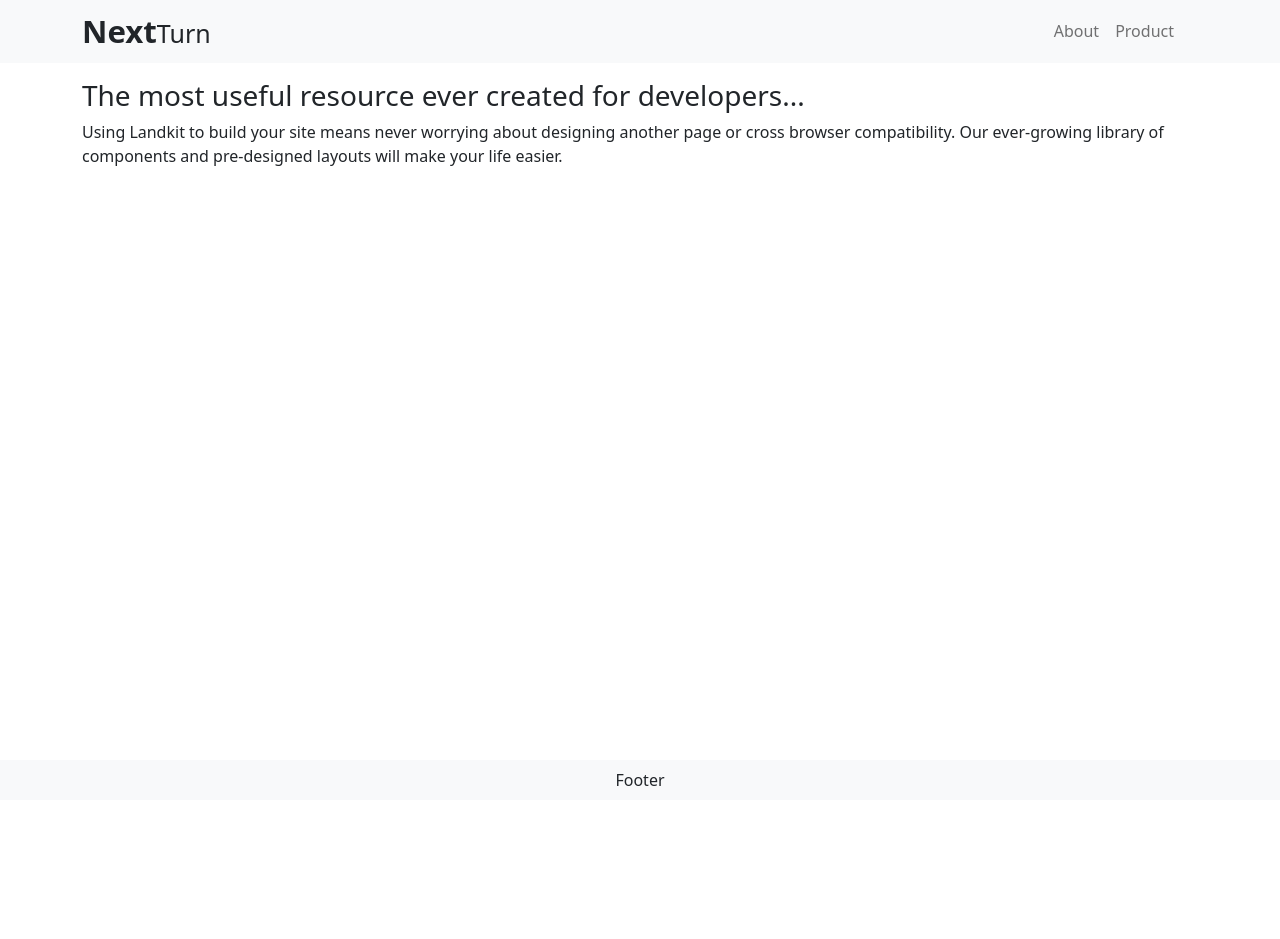
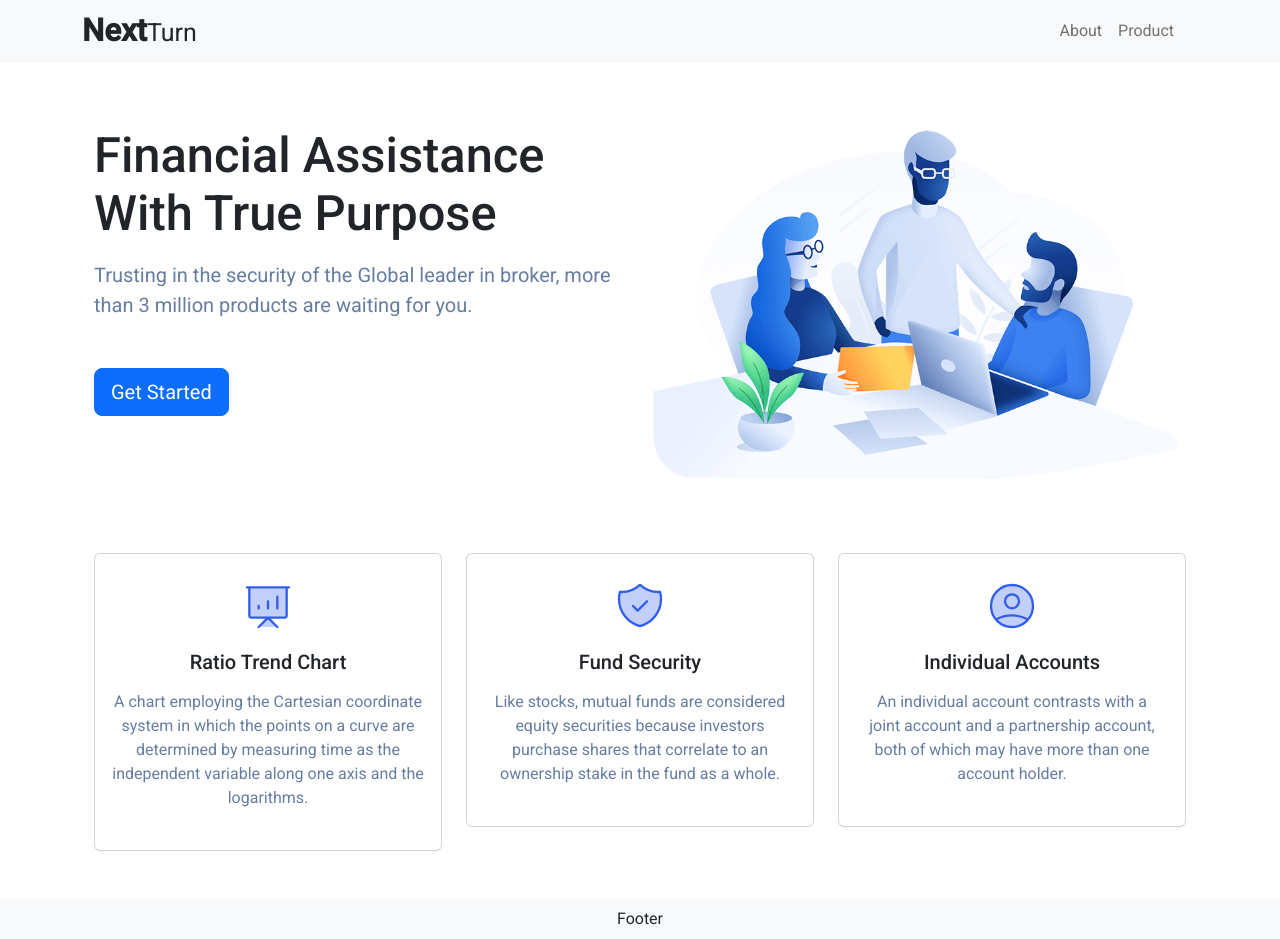
Before and after one commit to milindkhadse/first-nextjs-project, a Next.js app: page / in a window 1280 px wide. Before the commit the page ends 800 px from the top, so only its background shows below. Built offline with nearby package versions, Linux system fonts and the light colour scheme.

Commit message:
design update

```diff
--- /dev/null
+++ b/components/UI/accountIcon.js
@@ -0,0 +1,18 @@
+export const accountIcon = (
+  <svg
+    xmlns="http://www.w3.org/2000/svg"
+    class="h-6 w-6"
+    viewBox="0 0 24 24"
+    fill="#c2cff9"
+    stroke="#335eea"
+    stroke-width="1"
+    width={56}
+    height={56}
+  >
+    <path
+      stroke-linecap="round"
+      stroke-linejoin="round"
+      d="M5.121 17.804A13.937 13.937 0 0112 16c2.5 0 4.847.655 6.879 1.804M15 10a3 3 0 11-6 0 3 3 0 016 0zm6 2a9 9 0 11-18 0 9 9 0 0118 0z"
+    />
+  </svg>
+);
--- /dev/null
+++ b/components/UI/chartIcon.js
@@ -0,0 +1,18 @@
+export const chartIcon = (
+  <svg
+    xmlns="http://www.w3.org/2000/svg"
+    class="h-6 w-6"
+    fill="#c2cff9"
+    viewBox="0 0 24 24"
+    stroke="#335eea"
+    stroke-width="1"
+    width={56}
+    height={56}
+  >
+    <path
+      stroke-linecap="round"
+      stroke-linejoin="round"
+      d="M8 13v-1m4 1v-3m4 3V8M8 21l4-4 4 4M3 4h18M4 4h16v12a1 1 0 01-1 1H5a1 1 0 01-1-1V4z"
+    />
+  </svg>
+);
--- /dev/null
+++ b/components/UI/securityIcon.js
@@ -0,0 +1,18 @@
+export const securityIcon = (
+  <svg
+    xmlns="http://www.w3.org/2000/svg"
+    class="h-6 w-6"
+    viewBox="0 0 24 24"
+    fill="#c2cff9"
+    stroke="#335eea"
+    stroke-width="1"
+    width={56}
+    height={56}
+  >
+    <path
+      stroke-linecap="round"
+      stroke-linejoin="round"
+      d="M9 12l2 2 4-4m5.618-4.016A11.955 11.955 0 0112 2.944a11.955 11.955 0 01-8.618 3.04A12.02 12.02 0 003 9c0 5.591 3.824 10.29 9 11.622 5.176-1.332 9-6.03 9-11.622 0-1.042-.133-2.052-.382-3.016z"
+    />
+  </svg>
+);
--- a/pages/_app.js
+++ b/pages/_app.js
@@ -1,5 +1,5 @@
+import "bootstrap/dist/css/bootstrap.min.css";
 import "../styles/globals.css";
-import "bootstrap/dist/css/bootstrap.min.css";
 import Layout from "../components/layout/Layout";
 import SSRProvider from "react-bootstrap/SSRProvider";
 
--- a/pages/index.js
+++ b/pages/index.js
@@ -1,13 +1,88 @@
+import styled from "../styles/Home.module.css";
+import { Container, Row, Col, Button, Card } from "react-bootstrap";
+import Image from "next/image";
+import Link from "next/link";
+import { chartIcon } from "../components/UI/chartIcon";
+import { securityIcon } from "../components/UI/securityIcon";
+import { accountIcon } from "../components/UI/accountIcon";
+
 export default function Home() {
   return (
     <>
       <main>
-        <h3>The most useful resource ever created for developers...</h3>
-        <p>
-          Using Landkit to build your site means never worrying about designing
-          another page or cross browser compatibility. Our ever-growing library
-          of components and pre-designed layouts will make your life easier.
-        </p>
+        <Container>
+          <Row className="mt-5 mb-5">
+            <Col sm={6}>
+              <h1 className={styled.h1}>
+                Financial Assistance
+                <br />
+                With True Purpose
+              </h1>
+              <p className="mt-3 para__md">
+                Trusting in the security of the Global leader in broker, more
+                than 3 million products are waiting for you.
+              </p>
+              <div className="mt-5">
+                {/* <Link href="/about" passHref> */}
+                <Button variant="primary" size="lg">
+                  Get Started
+                </Button>
+                {/* </Link> */}
+              </div>
+            </Col>
+            <Col sm={6}>
+              <Image
+                src="/illustration-2.png"
+                alt="Financial Assistance"
+                width={800}
+                height={530}
+                layout="responsive"
+              />
+            </Col>
+          </Row>
+
+          <Row className="g-4 mt-5 mb-5">
+            <Col sm={4}>
+              <Card className="pt-4 pb-4 pl-5 pr-5 text-center">
+                <div>{chartIcon}</div>
+                <Card.Body>
+                  <h5>Ratio Trend Chart</h5>
+                  <Card.Text className="color__primary mt-3">
+                    A chart employing the Cartesian coordinate system in which
+                    the points on a curve are determined by measuring time as
+                    the independent variable along one axis and the logarithms.
+                  </Card.Text>
+                </Card.Body>
+              </Card>
+            </Col>
+            <Col sm={4}>
+              <Card className="pt-4 pb-4 pl-5 pr-5 text-center">
+                <div>{securityIcon}</div>
+                <Card.Body>
+                  <h5>Fund Security</h5>
+                  <Card.Text className="color__primary mt-3">
+                    Like stocks, mutual funds are considered equity securities
+                    because investors purchase shares that correlate to an
+                    ownership stake in the fund as a whole.
+                  </Card.Text>
+                </Card.Body>
+              </Card>
+            </Col>
+            <Col sm={4}>
+              <Card className="pt-4 pb-4 pl-5 pr-5 text-center">
+                <div>{accountIcon}</div>
+                <Card.Body>
+                  <h5>Individual Accounts</h5>
+                  <Card.Text className="color__primary mt-3">
+                    An individual account contrasts with a <br />
+                    joint account and a partnership account, <br />
+                    both of which may have more than one account holder.
+                  </Card.Text>
+                </Card.Body>
+              </Card>
+            </Col>
+          </Row>
+        </Container>
       </main>
     </>
   );
--- a/styles/Home.module.css
+++ b/styles/Home.module.css
@@ -1,129 +1,3 @@
-.container {
-  padding: 0 2rem;
+.h1 {
+  font-size: 3.052rem;
 }
-
-.main {
-  min-height: 100vh;
-  padding: 4rem 0;
-  flex: 1;
-  display: flex;
-  flex-direction: column;
-  justify-content: center;
-  align-items: center;
-}
-
-.footer {
-  display: flex;
-  flex: 1;
-  padding: 2rem 0;
-  border-top: 1px solid #eaeaea;
-  justify-content: center;
-  align-items: center;
-}
-
-.footer a {
-  display: flex;
-  justify-content: center;
-  align-items: center;
-  flex-grow: 1;
-}
-
-.title a {
-  color: #0070f3;
-  text-decoration: none;
-}
-
-.title a:hover,
-.title a:focus,
-.title a:active {
-  text-decoration: underline;
-}
-
-.title {
-  margin: 0;
-  line-height: 1.15;
-  font-size: 4rem;
-}
-
-.title,
-.description {
-  text-align: center;
-}
-
-.description {
-  margin: 4rem 0;
-  line-height: 1.5;
-  font-size: 1.5rem;
-}
-
-.code {
-  background: #fafafa;
-  border-radius: 5px;
-  padding: 0.75rem;
-  font-size: 1.1rem;
-  font-family: Menlo, Monaco, Lucida Console, Liberation Mono, DejaVu Sans Mono,
-    Bitstream Vera Sans Mono, Courier New, monospace;
-}
-
-.grid {
-  display: flex;
-  align-items: center;
-  justify-content: center;
-  flex-wrap: wrap;
-  max-width: 800px;
-}
-
-.card {
-  margin: 1rem;
-  padding: 1.5rem;
-  text-align: left;
-  color: inherit;
-  text-decoration: none;
-  border: 1px solid #eaeaea;
-  border-radius: 10px;
-  transition: color 0.15s ease, border-color 0.15s ease;
-  max-width: 300px;
-}
-
-.card:hover,
-.card:focus,
-.card:active {
-  color: #0070f3;
-  border-color: #0070f3;
-}
-
-.card h2 {
-  margin: 0 0 1rem 0;
-  font-size: 1.5rem;
-}
-
-.card p {
-  margin: 0;
-  font-size: 1.25rem;
-  line-height: 1.5;
-}
-
-.logo {
-  height: 1em;
-  margin-left: 0.5rem;
-}
-
-@media (max-width: 600px) {
-  .grid {
-    width: 100%;
-    flex-direction: column;
-  }
-}
-
-@media (prefers-color-scheme: dark) {
-  .card,
-  .footer {
-    border-color: #222;
-  }
-  .code {
-    background: #111;
-  }
-  .logo img {
-    filter: invert(1);
-  }
-}
--- a/styles/globals.css
+++ b/styles/globals.css
@@ -1,18 +1,15 @@
+@import url("https://fonts.googleapis.com/css2?family=Roboto:wght@400;500&display=swap");
 html,
 body {
   padding: 0;
   margin: 0;
-  font-family: -apple-system, BlinkMacSystemFont, Segoe UI, Roboto, Oxygen,
-    Ubuntu, Cantarell, Fira Sans, Droid Sans, Helvetica Neue, sans-serif;
+  font-family: "Roboto", sans-serif;
 }
-
-a {
-  color: inherit;
-  text-decoration: none;
-}
-
 * {
   box-sizing: border-box;
+}
+:root {
+  --angelicBlue: #667da1;
 }
 #__next {
   display: flex;
@@ -25,6 +22,13 @@ a {
 .logo span {
   font-size: 1.563rem;
 }
+.para__md {
+  font-size: 1.25rem;
+  color: var(--angelicBlue);
+}
+.color__primary {
+  color: var(--angelicBlue);
+}
 @media (prefers-color-scheme: dark) {
   html {
     color-scheme: dark;
```
Also changed, not shown: components/shared/HomeLink.js (+4 -5 lines), public/illustration-2.png (added).
